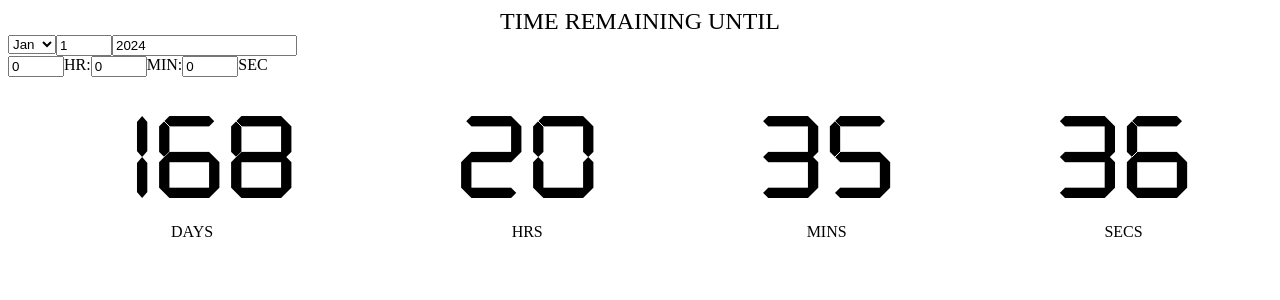
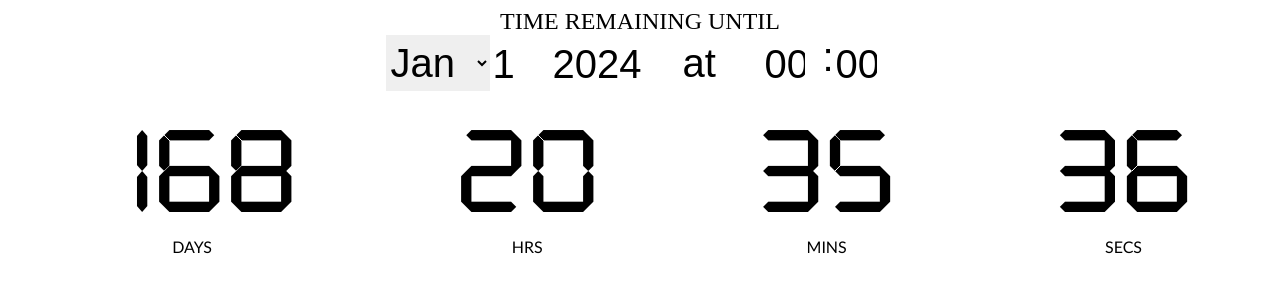
Before and after one commit to gcostello02/angular-countdown-timer, an Angular app: page / in a window 1280 px wide. Shown: the top 300 px of the page. Built offline with nearby package versions, Linux system fonts and the light colour scheme.

Commit message:
Basic styling

```diff
--- a/src/app/app.component.css
+++ b/src/app/app.component.css
@@ -24,3 +24,55 @@
   font-size: 3vh;
 
 }
+
+.input {
+  display: flex;
+  flex-direction: row;
+  justify-content: center;
+  height: 7vh;
+}
+
+#month {
+  font-size: 5vh;
+  height: 100%;
+  border: none;
+  width: 13vh;
+}
+
+#day {
+  font-size: 5vh;
+  height: 100%;
+  overflow: hidden;
+  border: none;
+  width: 8vh;
+}
+
+#year {
+  font-size: 5vh;
+  height: 100%;
+  overflow: hidden;
+  border: none;
+  width: 16vh;
+}
+
+#day, #hour, #minute {
+  font-size: 5vh;
+  height: 100%;
+  overflow: hidden;
+  border: none;
+  width: 7vh;
+}
+
+.dots {
+  font-size: 5vh;
+  font-family: sans-serif;
+}
+
+.at {
+  font-size: 5vh;
+  width: 10vh;
+  height: 100%;
+  display: flex;
+  align-items: center;
+  font-family: sans-serif;
+}
--- a/src/app/app.component.html
+++ b/src/app/app.component.html
@@ -1,7 +1,7 @@
 <div class="title">TIME REMAINING UNTIL</div>
 <div class="input">
   <div class="dayinput">
-    <div class="monthDiv">
+    <div class="monthDiv in">
       <select name="months" (change)="setMonth($event)" id="month">
         <option value="0">Jan</option>
         <option value="1">Feb</option>
@@ -24,19 +24,15 @@
       <input type="number" min="new Date().getFullYear()" max="2037" value="2024" (change)="setYear($event)" id="year">
     </div>
   </div>
+  <div class="at">at</div>
   <div class="timeinput">
     <div class="hourDiv">
       <input type="number" min="0" max="23" value="0" (change)="setHour($event)" id="hour">
     </div>
-    <div>HR:</div>
+    <div class="dots">:</div>
     <div class="minuteDiv">
       <input type="number" min="0" max="59" value="0" (change)="setMinute($event)" id="minute">
     </div>
-    <div>MIN:</div>
-    <div class="secondDiv">
-      <input type="number" min="0" max="59" value="0" (change)="setSecond($event)" id="second">
-    </div>
-    <div>SEC</div>
   </div>
 </div>
 <div class="display">
--- a/src/app/app.component.ts
+++ b/src/app/app.component.ts
@@ -12,9 +12,8 @@ export class AppComponent {
   day: number = localStorage.getItem('day') ? parseInt(localStorage.getItem('day')!) : 1;
   hour: number = localStorage.getItem('hour') ? parseInt(localStorage.getItem('hour')!) : 0;
   minute: number = localStorage.getItem('minute') ? parseInt(localStorage.getItem('minute')!) : 0;
-  second: number = localStorage.getItem('second') ? parseInt(localStorage.getItem('second')!) : 0;
 
-  targetDate: Date = new Date(this.year, this.month, this.day, this.hour, this.minute, this.second);
+  targetDate: Date = new Date(this.year, this.month, this.day, this.hour, this.minute);
   currentDate: Date = new Date();
   secondsBetween: number = Math.floor((this.targetDate.getTime() - this.currentDate.getTime())/1000);
   daysLeft = Math.floor(this.secondsBetween / 86400).toString();
@@ -37,6 +36,15 @@ export class AppComponent {
     let secondInput = document.getElementById("second") as HTMLInputElement | null;
     secondInput ? secondInput.value = this.targetDate.getSeconds().toString() : null;
     this.calculate();
+
+    if(this.targetDate.getHours() < 10){
+      let hourInput = document.getElementById("hour") as HTMLInputElement | null;
+      hourInput ? hourInput.value = '0' + this.targetDate.getHours().toString() : null;
+    }
+    if(this.targetDate.getMinutes() < 10){
+      let hourInput = document.getElementById("minute") as HTMLInputElement | null;
+      hourInput ? hourInput.value = '0' + this.targetDate.getMinutes().toString() : null;
+    }
   }
 
   setMonth(event: any) {
@@ -127,6 +135,10 @@ export class AppComponent {
       this.localStorageChange('hour', event.target.value);
       console.log(this.targetDate);
     }
+    if(this.targetDate.getHours() < 10){
+      let hourInput = document.getElementById("hour") as HTMLInputElement | null;
+      hourInput ? hourInput.value = '0' + this.targetDate.getHours().toString() : null;
+    }
     this.calculate();
   }
 
@@ -140,20 +152,11 @@ export class AppComponent {
       this.localStorageChange('minute', event.target.value);
       console.log(this.targetDate);
     }
+    if(this.targetDate.getMinutes() < 10){
+      let hourInput = document.getElementById("minute") as HTMLInputElement | null;
+      hourInput ? hourInput.value = '0' + this.targetDate.getMinutes().toString() : null;
+    }
     this.calculate();
-  }
-
-  setSecond(event: any) {
-    if(event.target.value < 0 || event.target.value > 59) {
-      alert("Invalid Second Input");
-      let secondInput = document.getElementById("second") as HTMLInputElement | null;
-      secondInput ? secondInput.value = this.targetDate.getSeconds().toString() : null;
-    } else {
-      this.targetDate.setSeconds(event.target.value);
-      this.localStorageChange('second', event.target.value);
-      console.log(this.targetDate);
-    }
-    this.calculate()
   }
 
   updateSeconds() {
--- a/src/app/number/number.component.css
+++ b/src/app/number/number.component.css
@@ -7,6 +7,7 @@
 #number, #title {
   display: flex;
   justify-content: center;
+  font-family: 'Gill Sans', 'Gill Sans MT', Calibri, 'Trebuchet MS', sans-serif;
 }
 
 #number {
```
